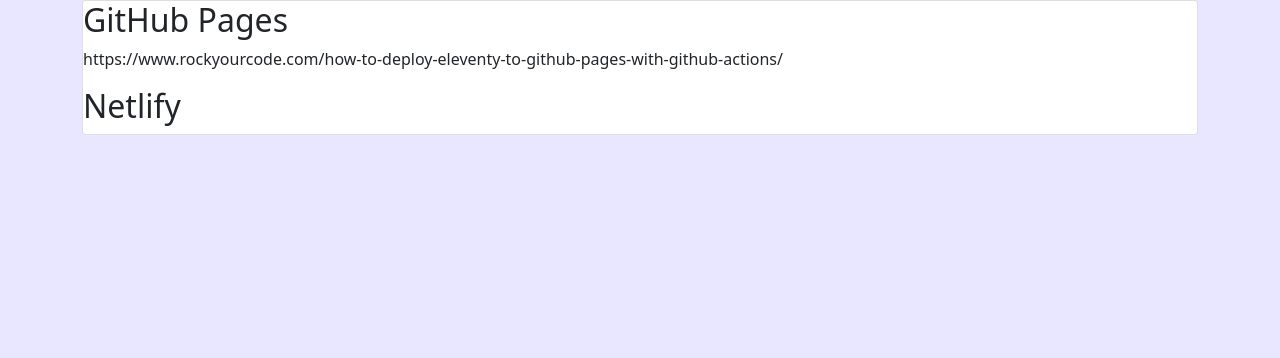
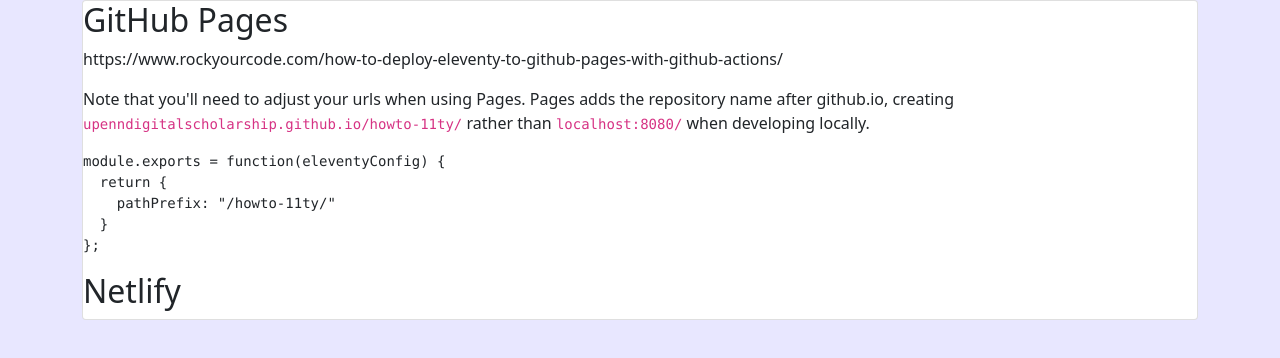
Before and after one commit to upenndigitalscholarship/howto-11ty, an Eleventy site: page deployment.md in a window 1280 px wide. Built offline with nearby package versions, Linux system fonts and the light colour scheme; Eleventy itself is replaced by a stand-in of ours; code samples lack their colours; files that its build step writes are made by us from their sources.

Commit message:
adapt for Pages

````diff
--- a/_includes/default.njk
+++ b/_includes/default.njk
@@ -4,7 +4,7 @@
   <meta charset="utf-8">
   <meta content="width=device-width, initial-scale=1.0" name="viewport">
   <link href="https://cdn.jsdelivr.net/npm/bootstrap@5.0.2/dist/css/bootstrap.min.css" rel="stylesheet" integrity="sha384-EVSTQN3/azprG1Anm3QDgpJLIm9Nao0Yz1ztcQTwFspd3yD65VohhpuuCOmLASjC" crossorigin="anonymous">
-  <link rel="stylesheet" href="{{ '/assets/css/style.css' | url }}">
+  <link rel="stylesheet" href="/assets/css/style.css">
   <script src="https://cdn.jsdelivr.net/npm/bootstrap@5.0.2/dist/js/bootstrap.bundle.min.js" integrity="sha384-MrcW6ZMFYlzcLA8Nl+NtUVF0sA7MsXsP1UyJoMp4YLEuNSfAP+JcXn/tWtIaxVXM" crossorigin="anonymous" defer></script>
 </head>
 
--- a/deployment.md
+++ b/deployment.md
@@ -6,4 +6,12 @@
 ## GitHub Pages
 https://www.rockyourcode.com/how-to-deploy-eleventy-to-github-pages-with-github-actions/
 
+Note that you'll need to adjust your urls when using Pages. Pages adds the repository name after github.io, creating `upenndigitalscholarship.github.io/howto-11ty/` rather than `localhost:8080/` when developing locally.
+```js
+module.exports = function(eleventyConfig) {
+  return {
+    pathPrefix: "/howto-11ty/"
+  }
+};
+```
 ## Netlify
````
Also changed, not shown: .eleventy.js.
